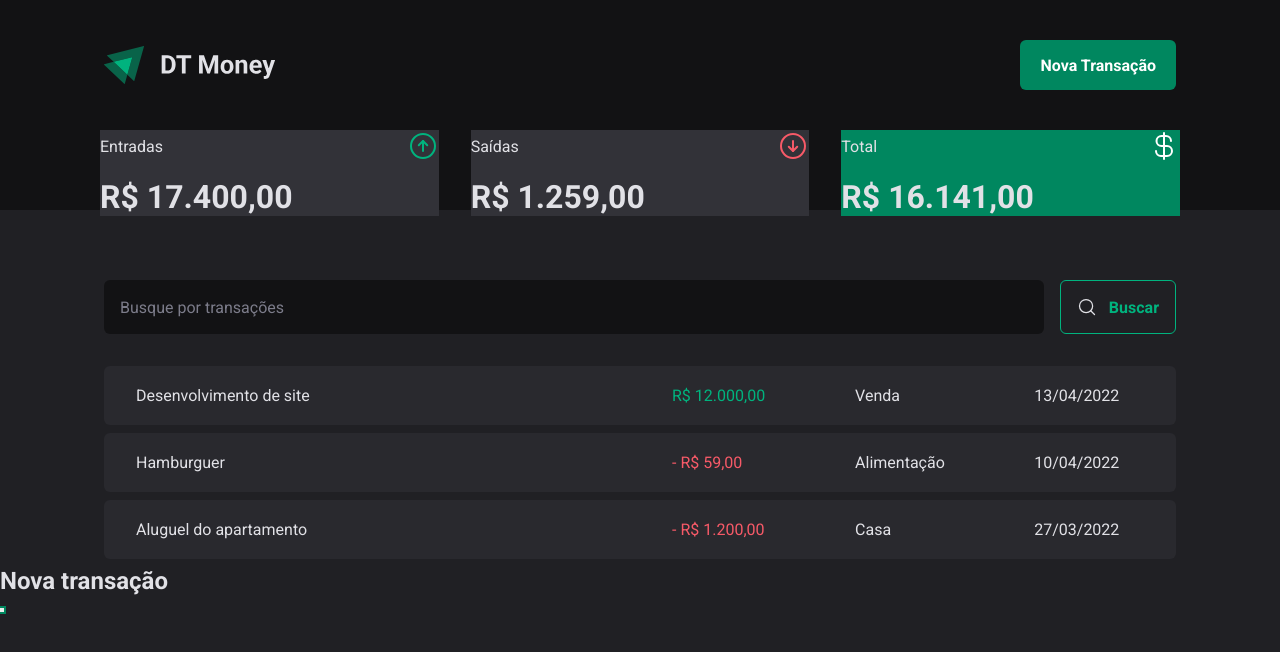
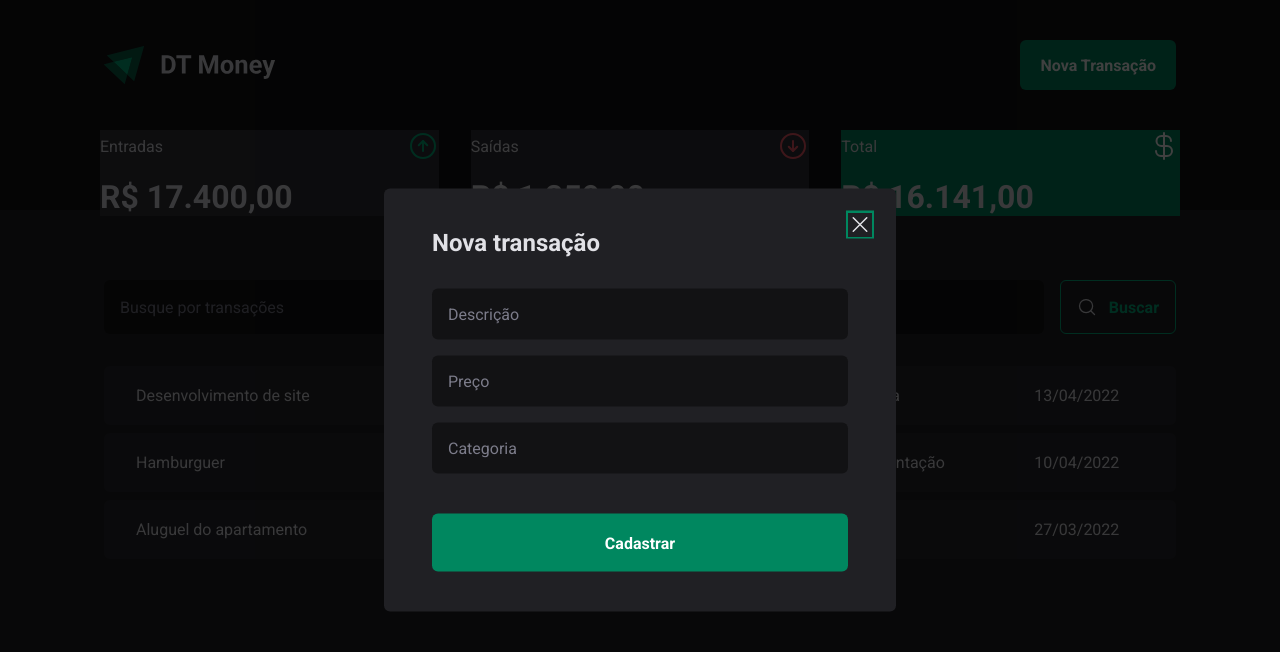
Before and after one commit to Jhonattan2121/03-DT-Money, a React (Vite) app: page / in a window 1280 px wide. Both pictures are taken after a click on the button "Nova Transação". Shown: the top 652 px of the page. Built offline with nearby package versions, Linux system fonts and the light colour scheme.

Commit message:
Modal de nova transação

```diff
--- a/src/components/Header/index.tsx
+++ b/src/components/Header/index.tsx
@@ -2,6 +2,7 @@
 import * as Dialog from '@radix-ui/react-dialog'
 
 import LogoImg from '../../assets/Logo.svg'
+import { NewTransActionModal } from '../NewTransActionModal'
 
 export function Header() {
   return (
@@ -14,13 +15,7 @@
               <NewTransActionButton>Nova Transação</NewTransActionButton>
             </Dialog.Trigger>
 
-            <Dialog.Portal>
-              <Dialog.Overlay />
-              <Dialog.Content>
-                <Dialog.Title>Nova transação</Dialog.Title>
-                <Dialog.Close />
-              </Dialog.Content>
-            </Dialog.Portal>
+            <NewTransActionModal />
           </Dialog.Root>
         </HeaderContent>
       </HeaderContainer>
--- /dev/null
+++ b/src/components/NewTransActionModal/index.tsx
@@ -0,0 +1,28 @@
+import * as Dialog from '@radix-ui/react-dialog'
+
+import { CloseButton, Content, Overlay } from './styles'
+import { X } from 'phosphor-react'
+
+export function NewTransActionModal() {
+  return (
+    <Dialog.Portal>
+      <Overlay />
+
+      <Content>
+        <Dialog.Title>Nova transação</Dialog.Title>
+
+        <CloseButton>
+          <X size={24} />
+        </CloseButton>
+
+        <form action="">
+          <input type="text" placeholder="Descrição" required />
+          <input type="number" placeholder="Preço" required />
+          <input type="text" placeholder="Categoria" required />
+
+          <button type="submit">Cadastrar</button>
+        </form>
+      </Content>
+    </Dialog.Portal>
+  )
+}
--- /dev/null
+++ b/src/components/NewTransActionModal/styles.ts
@@ -0,0 +1,70 @@
+import styled from 'styled-components'
+import * as Dialog from '@radix-ui/react-dialog'
+
+export const Overlay = styled(Dialog.Overlay)`
+  position: fixed;
+  width: 100vw;
+  height: 100vh;
+  inset: 0;
+  background: rgba(0, 0, 0, 0.75);
+`
+
+export const Content = styled(Dialog.Content)`
+  min-width: 32rem;
+  border-radius: 6px;
+  padding: 2.5rem 3rem;
+  background: ${(props) => props.theme['gray-800']};
+
+  position: fixed;
+  top: 50%;
+  left: 50%;
+  transform: translate(-50%, -50%);
+
+  form {
+    margin-top: 2rem;
+
+    display: flex;
+    flex-direction: column;
+    gap: 1rem;
+
+    input {
+      border-radius: 6px;
+      border: 0;
+      background: ${(props) => props.theme['gray-900']};
+      color: ${(props) => props.theme['gray-300']};
+      padding: 1rem;
+
+      &::placeholder {
+        color: ${(props) => props.theme['gray-500']};
+      }
+    }
+
+    button[type='submit'] {
+      height: 58px;
+      border: 0;
+      background: ${(props) => props.theme['green-500']};
+      color: ${(props) => props.theme.white};
+      font-weight: bold;
+      padding: 0 1.25rem;
+      border-radius: 6px;
+      margin-top: 1.5rem;
+      cursor: pointer;
+
+      &:hover {
+        background: ${(props) => props.theme['green-700']};
+        transition: background-color: 0.2s;
+      }
+    }
+  }
+`
+
+export const CloseButton = styled(Dialog.Close)`
+  position: absolute;
+  background: transparent;
+  border: 0;
+  top: 1.5rem;
+  right: 1.5rem;
+  line-height: 0;
+  cursor: pointer;
+  color: ${(props) => props.theme['gray-500']};
+`
```
